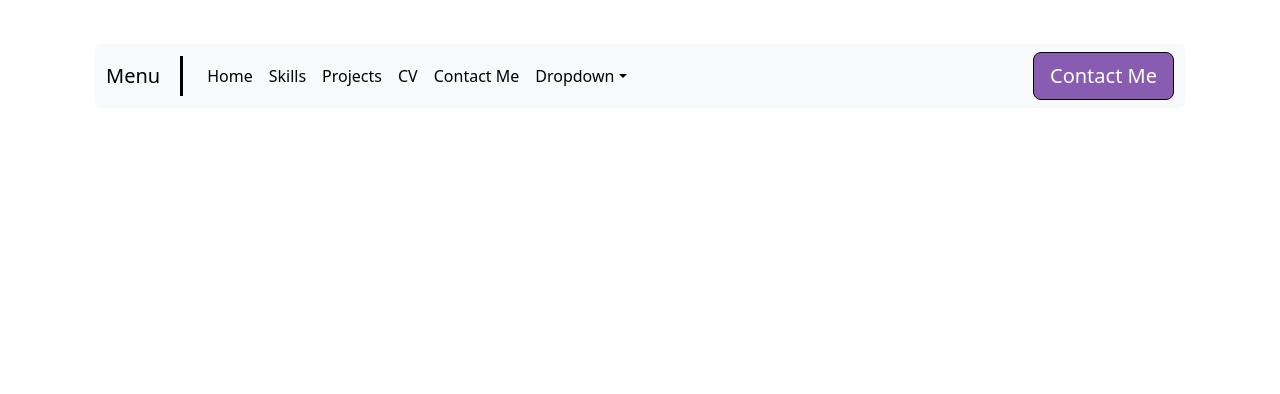
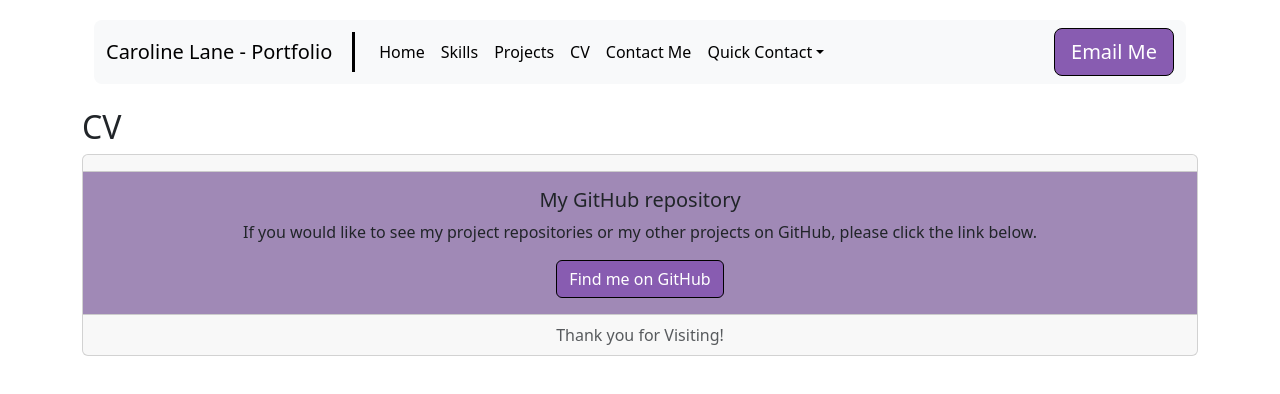
Before and after one commit to cazbella/react-portfolio, a React (Vite) app: page /CV in a window 1280 px wide. Shown: the top 394 px of the page. Built offline with nearby package versions, Linux system fonts and the light colour scheme.

Commit message:
adds more pages and skills content

```diff
--- a/src/App.jsx
+++ b/src/App.jsx
@@ -2,27 +2,30 @@ import React from "react";
 import { BrowserRouter as Router, Route, Routes } from 'react-router-dom';
 import Navbar from "./components/Layout/Navbar";
 import Work from "./Work.json";
+import Footer from "./components/Layout/Footer"; // Import the Footer component
 import MainCard from "./components/MainCard";
 import Projects from "./components/pages/Projects";
 import Contact from "./components/pages/Contact";
+import CV from "./components/pages/CV";
 import Home from "./components/pages/Home";
-
 import Skills from "./components/pages/Skills";
 
 function App() {
   return (
     <Router>
+      <div className="flex-container">
         <div className="container">
           <Navbar />
-
-
           {/* Routes */}
           <Routes>
             <Route path="/" element={<Home />} />
             <Route path="/projects" element={<Projects work={Work} />} />
             <Route path="/contact" element={<Contact />} />
             <Route path="/skills" element={<Skills />} />
+            <Route path="/CV" element={<CV />} />
           </Routes>
+        </div>
+        <Footer />
       </div>
     </Router>
   );
--- a/src/components/MainCard.jsx
+++ b/src/components/MainCard.jsx
@@ -2,7 +2,7 @@ import React from 'react';
 
 function MainCard() {
   return (
-    <div className="container-fluid">
+    <div className="container-fluid mb-4"> {/* Add mb-4 for consistent margin */}
       <div className="row">
         <div className="col-12" id="cocktail-nights">
           <div className="card" style={{ width: '100%' }}>
--- a/src/components/cards/Card.css
+++ b/src/components/cards/Card.css
@@ -1,3 +1,3 @@
-.card {
-    width:
+.roundedBottom {
+    border-radius: 1rem !important;
 }
--- a/src/components/cards/Card.jsx
+++ b/src/components/cards/Card.jsx
@@ -1,10 +1,12 @@
 import React from 'react';
 import "./Card.css";
 
-function Card({ title, image, aref, information }) {
+// ... other imports
+
+function Card({ title, image, aref, information, className }) {
   return (
-    <div className="col-6">
-      <div className="card my-3 border-bottom rounded-bottom h-100">
+    <div className={`col-lg-6 mb-4 rounded-bottom ${className}`}>
+      <div className="card h-100"> {/* Use 'h-100' to make cards the same height */}
         <a href={aref} target="_blank" rel="noopener noreferrer">
           <div className="image-container">
             <img src={image} className="card-img-top" alt={`Screenshot of ${title}`} />
@@ -13,7 +15,9 @@ function Card({ title, image, aref, information }) {
         <div className="card-body">
           <h5 className="card-title">{title}</h5>
           <p className="card-text">{information}</p>
-          <a href={aref} className="btn btn-primary" target="_blank" rel="noopener noreferrer">Explore here</a>
+          <a href={aref} className="btn btn-primary" target="_blank" rel="noopener noreferrer">
+            Explore here
+          </a>
         </div>
       </div>
     </div>
--- /dev/null
+++ b/src/components/layout/Footer.css
@@ -0,0 +1,13 @@
+.flex-container {
+    display: flex;
+    flex-direction: column;
+    min-height: 100vh; /* container takes the full height the viewport */
+  }
+
+  .container {
+    flex: 1; /* container grows and takes up space and so fixes footer to the bottom. */
+  }
+
+  .footer {
+    margin-top: 20px !important;
+  }
--- /dev/null
+++ b/src/components/layout/Footer.jsx
@@ -0,0 +1,22 @@
+import React from 'react';
+import { Link } from 'react-router-dom';
+
+function Footer() {
+  return (
+    <div className="container">
+      <div className="card text-center">
+        <div className="card-header"></div>
+        <div className="card-body">
+          <h5 className="card-title">My GitHub repository</h5>
+          <p className="card-text">If you would like to see my project repositories or my other projects on GitHub, please click the link below.</p>
+          <a href="https://github.com/cazbella" className="btn btn-primary" target="_blank" rel="noopener noreferrer">Find me on GitHub</a>
+        </div>
+        <div className="card-footer text-body-secondary">
+          Thank you for Visiting!
+        </div>
+      </div>
+    </div>
+  );
+}
+
+export default Footer;
--- a/src/components/layout/Navbar.jsx
+++ b/src/components/layout/Navbar.jsx
@@ -7,7 +7,7 @@ function Navbar() {
       <nav className="navbar navbar-expand-lg bg-body-tertiary customNav">
         <div className="container-fluid">
           <Link className="navbar-brand" to="/">
-            Menu
+            Caroline Lane - Portfolio
           </Link>
           <button
             className="navbar-toggler"
@@ -28,7 +28,7 @@ function Navbar() {
                 </Link>
               </li>
               <li className="nav-item">
-                <Link className="nav-link active" aria-current="page" to="/#skills">
+                <Link className="nav-link active" aria-current="page" to="/Skills">
                   Skills
                 </Link>
               </li>
@@ -38,12 +38,12 @@ function Navbar() {
                 </Link>
               </li>
               <li className="nav-item">
-                <Link className="nav-link" to="/#CV">
+                <Link className="nav-link" to="/CV">
                   CV
                 </Link>
               </li>
               <li className="nav-item">
-                <Link className="nav-link" to="/#contact-me">
+                <Link className="nav-link" to="/Contact">
                   Contact Me
                 </Link>
               </li>
@@ -55,11 +55,11 @@ function Navbar() {
                   data-bs-toggle="dropdown"
                   aria-expanded="false"
                 >
-                  Dropdown
+                  Quick Contact
                 </Link>
                 <ul className="dropdown-menu">
                   <li>
-                    <a className="dropdown-item" href="mailto:carolinelane@live.co.uk">
+                    <a className="dropdown-item" href="mailto:cazbella@myyahoo.com">
                       Email
                     </a>
                   </li>
@@ -86,8 +86,8 @@ function Navbar() {
             </ul>
             <ul className="navbar-nav ml-auto">
               <li className="nav-item">
-                <Link className="btn btn-primary btn-lg navCTA" to="mailto:carolinelane@live.co.uk" role="button">
-                  Contact Me
+                <Link className="btn btn-primary btn-lg navCTA" to="mailto:cazbella@myyahoo.com" role="button">
+                  Email Me
                 </Link>
               </li>
             </ul>
--- /dev/null
+++ b/src/components/pages/CV.jsx
@@ -0,0 +1,12 @@
+import React from "react";
+
+function CV() {
+  return (
+    <div>
+      <h2>CV</h2>
+      {/* contace me details */}
+    </div>
+  );
+}
+
+export default CV;
--- a/src/components/pages/Projects.jsx
+++ b/src/components/pages/Projects.jsx
@@ -6,12 +6,10 @@ function Projects({ work }) {
     return (
         <div>
         <h2>Projects</h2>
-      <MainCard />
-      <div className="row">
+        <MainCard className='mb-4' />
+        <div className="row card-deck mb-4">
             {work.map((project) => (
-          <div key={project.id} className="col-6">
-            <Card {...project} />
-          </div>
+            <Card key={project.id} {...project} />
             ))}
         </div>
         </div>
--- a/src/index.css
+++ b/src/index.css
@@ -1,40 +1,19 @@
 body {
-  margin-top: 1.5rem !important;
+  margin-top: 1.5rem;
   padding: 20px;
 }
 
-.page-header h1 {
-  align-items: centre !important;
-  padding: 40px;
-  font-weight: bold;
-  font-size: 35px;
-}
-
-.jumbotron-header {
-  justify-content: left;
-}
-
-/* prevents text overlap upon resizing. help from ask BCS */
-.container-fluid .py-5 img {
-  float: none;
-  margin-right: 10px;
-  margin-top: 35px;
-}
-
-
-
-.bg-body-tertiary {
+.bg-body-tertiary,
+.customNav,
+.work-header,
+.card-body {
   background-color: rgb(160, 137, 182) !important;
 }
 
 .customNav {
-  background-color: rgb(160, 137, 182) !important;
   border-radius: 0.5rem;
-  /* Rounded corners*/
 }
 
-
-/* button in jumbotron */
 .btn-primary {
   border-color: black !important;
 }
@@ -44,23 +23,17 @@ body {
   background: rgb(136, 92, 177) !important;
 }
 
-/*
-shadow hover */
 .btn-primary:hover {
   box-shadow: 2px 2px 4px rgba(0, 0, 0, 0.4);
 }
 
-
 .navCTA {
   margin-left: auto !important;
-
 }
 
-/* line in navbar to match former profile */
 .navbar-brand {
   border-right: 3px solid black !important;
   padding-right: 20px;
-
 }
 
 .dropdown-item:hover,
@@ -68,18 +41,10 @@ shadow hover */
   background-color: whitesmoke !important;
 }
 
-.navbar-nav .nav-link {
-  color: black;
-}
-
+.navbar-nav .nav-link,
 .navbar-nav .nav-link:hover,
 .navbar-nav .nav-link:focus {
   color: black;
-}
-
-.card {
-  border: 2px solid #0b3c70;
-  /* Set the border thickness and color */
 }
 
 .dropdown-menu {
@@ -95,13 +60,7 @@ shadow hover */
   background: black;
 }
 
-.btn btn-primary btn-lg navCTA {
-  align-items: flex-end;
-}
-
 .work-header {
-  background-color: rgb(160, 137, 182);
-  color: black;
   text-align: left;
   padding: 10px !important;
   padding-left: 30px !important;
@@ -115,45 +74,12 @@ shadow hover */
   font-size: 25px;
 }
 
-
-.card-body {
-  background-color: rgb(160, 137, 182);
-  color: black;
-  max-height: 100%;
-  border-radius: 0.5rem !important;
-}
-
 .card-body a.btn {
   background-color: rgb(136, 92, 177);
   border-color: black;
   color: white;
-  align-items: flex-end !important;
+  align-items: flex-end;
 }
-
-.image-container {
-  position: relative;
-  width: 100%;
-  height: 0;
-  /* Set initial height to 0 */
-  padding-top: 75%;
-  /* 4:3 Aspect Ratio (75% = 3 / 4) */
-}
-
-.image-container img {
-  position: absolute;
-  width: 100%;
-  height: 100%;
-  object-fit: cover;
-  top: 0;
-  left: 0;
-}
-
-
-
-.skills-title {
-  margin-top: 20px;
-}
-
 
 .icon-container {
   text-align: center;
@@ -165,7 +91,6 @@ shadow hover */
   max-width: 100%;
   height: auto;
   margin: 10px;
-
 }
 
 .icon:hover {
@@ -185,11 +110,6 @@ shadow hover */
   }
 }
 
-.skills {
-  height: 270px;
-}
-
-
 .col-lg-9 {
   display: flex;
   flex-direction: column;
@@ -206,15 +126,12 @@ shadow hover */
   .jumbotron .py-5 img {
     margin: 0 auto !important;
     display: block;
-    /* Ensure the image is treated as a block element */
   }
 
   .col-lg-9 {
     width: 100%;
     text-align: center;
-    /* Center the content */
     padding: 0 15px;
-    /* Adjust the padding as needed */
   }
 }
 
@@ -222,6 +139,5 @@ shadow hover */
   .card {
     column-count: 1 !important;
     column-gap: 1.25rem;
-    /* Adjust as needed */
   }
 }
```
Also changed, not shown: src/components/pages/Skills.jsx (+57 -1 lines). Lines whose indentation alone changed are shown as unchanged.
